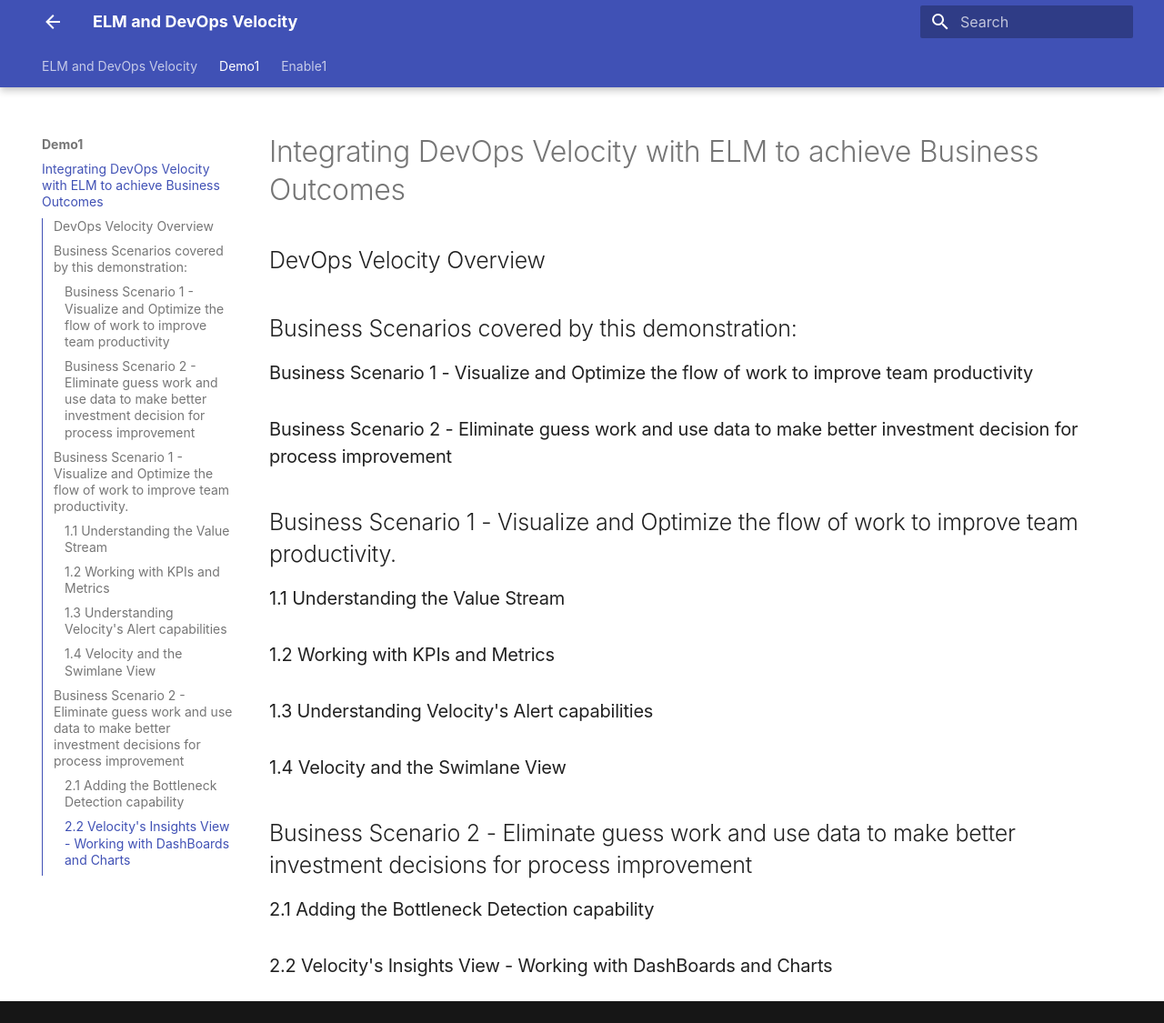
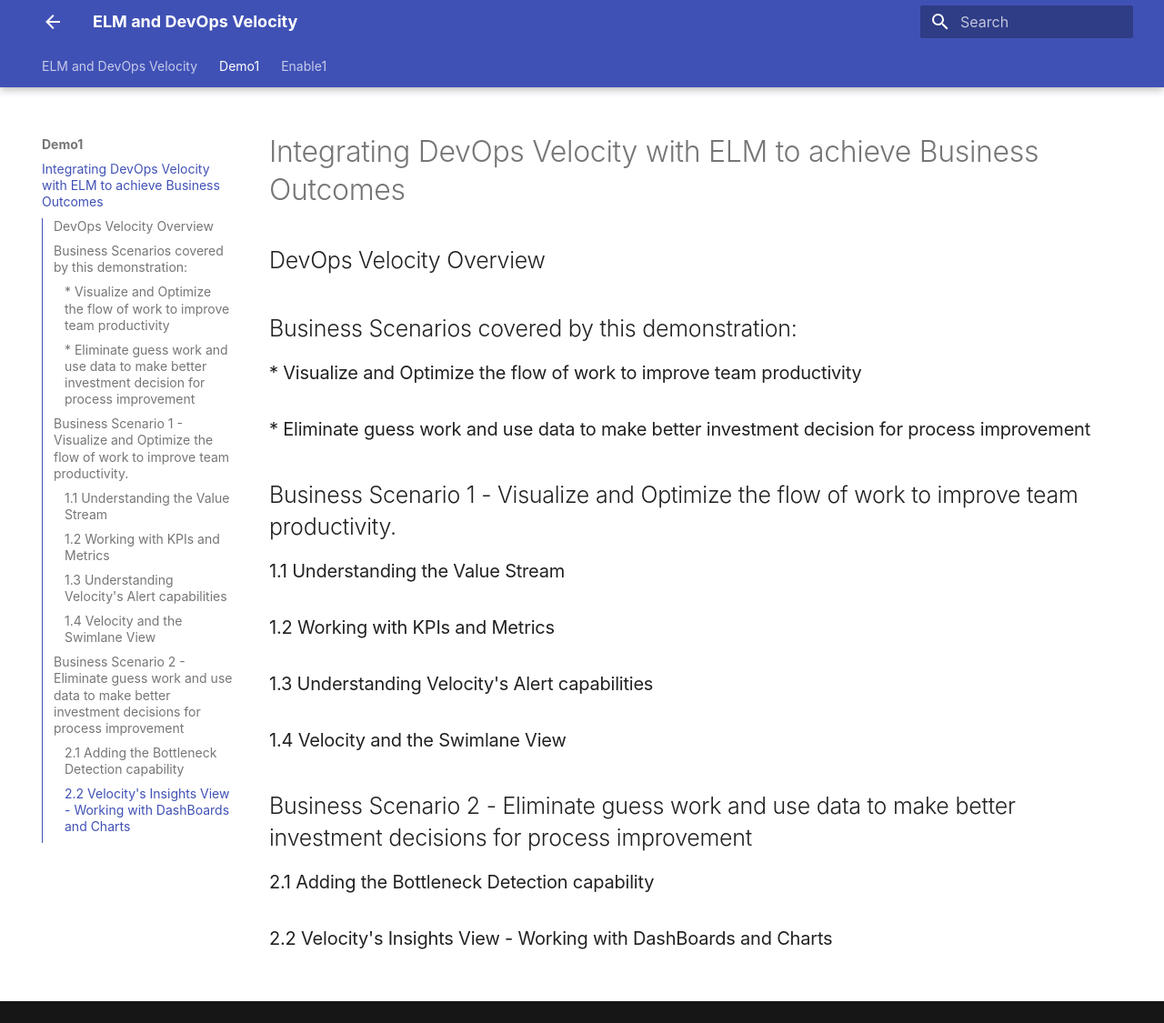
Before and after one commit to DevOpsAutomationLabs/ELM_Velocity, an MkDocs documentation site: the page built from docs/demo1/index.md, in a window 1280 px wide and 1125 px high. Shown: the whole window at 91% size. Built offline with MkDocs 1.6.1 and Material for MkDocs 9.7.7, drawn with Linux system fonts in a browser that asks for light colours.

Commit message:
Update index.md

```diff
--- a/docs/demo1/index.md
+++ b/docs/demo1/index.md
@@ -3,8 +3,8 @@
 ## DevOps Velocity Overview
 
 ## Business Scenarios covered by this demonstration:
-### Business Scenario 1 - Visualize and Optimize the flow of work to improve team productivity
-### Business Scenario 2 - Eliminate guess work and use data to make better investment decision for process improvement
+### * Visualize and Optimize the flow of work to improve team productivity
+### * Eliminate guess work and use data to make better investment decision for process improvement
 
 ## Business Scenario 1 - Visualize and Optimize the flow of work to improve team productivity.
 
```
